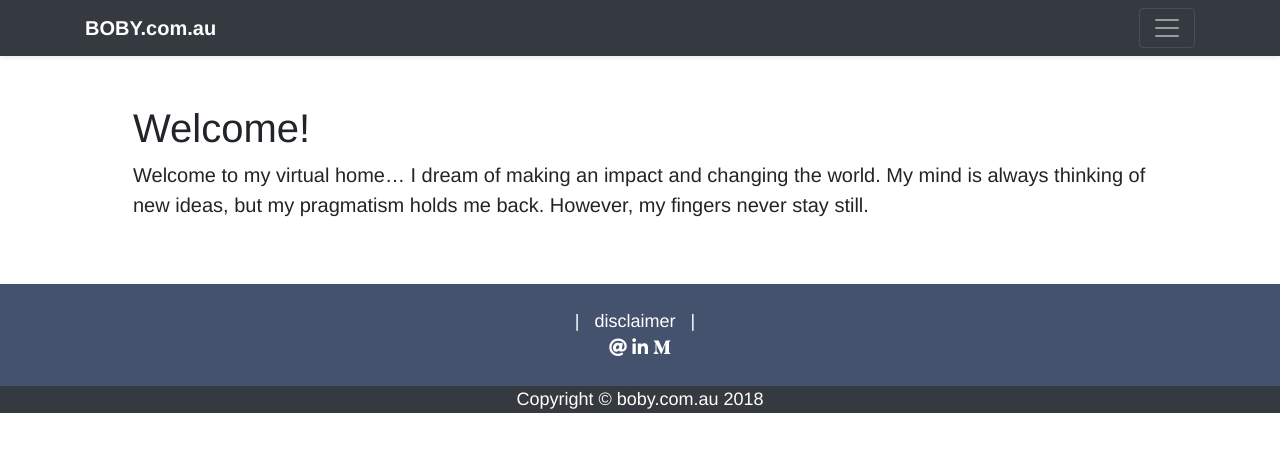
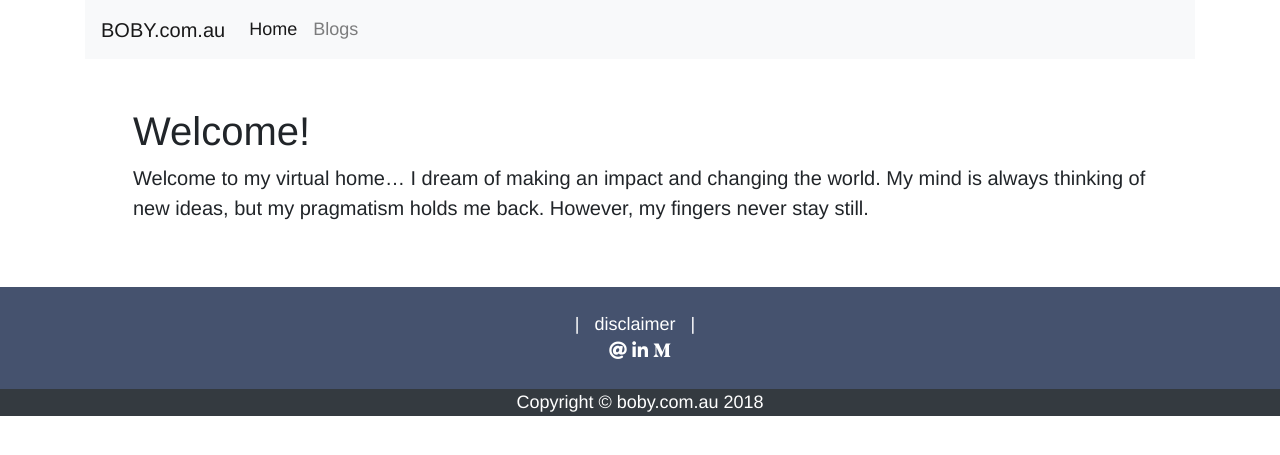
Before and after one commit to bobypt/bobycomau, a Jekyll site: the page built from index.html, in a window 1280 px wide. Shown: the top 455 px of the page. Built offline with Jekyll 4.4.1, drawn with Linux system fonts in a browser that asks for light colours; nearby versions of some CDN libraries; the list of posts is cut into pages by our own code.

```diff
--- a/_includes/nav.html
+++ b/_includes/nav.html
@@ -1,12 +1,20 @@
     <header>
-      <div class="navbar navbar-dark bg-dark shadow-sm">
-        <div class="container d-flex justify-content-between">
-          <a href="/" class="navbar-brand d-flex align-items-center">
-            <strong>BOBY.com.au</strong>
-          </a>
-          <button class="navbar-toggler" type="button" data-toggle="collapse" data-target="#navbarHeader" aria-controls="navbarHeader" aria-expanded="false" aria-label="Toggle navigation">
-            <span class="navbar-toggler-icon"></span>
-          </button>
+      <div class="container">
+      <nav class="navbar navbar-expand-lg navbar-light bg-light">
+        <a class="navbar-brand" href="#">BOBY.com.au</a>
+        <button class="navbar-toggler" type="button" data-toggle="collapse" data-target="#navbarNav" aria-controls="navbarNav" aria-expanded="false" aria-label="Toggle navigation">
+          <span class="navbar-toggler-icon"></span>
+        </button>
+        <div class="collapse navbar-collapse" id="navbarNav">
+          <ul class="navbar-nav">
+            <li class="nav-item active">
+              <a class="nav-link" href="/">Home</a>
+            </li>
+            <li class="nav-item">
+              <a class="nav-link" href="/posts/">Blogs</a>
+            </li>
+          </ul>
         </div>
+      </nav>
       </div>
     </header>
--- a/_layouts/default.html
+++ b/_layouts/default.html
@@ -7,7 +7,7 @@
   {% include nav.html %}
 
   <div id="post" class="container post">
-    <div class="row">
+    <div>
       {{ content }}
     </div>
   </div>
```
Also changed, not shown: _posts/2018-08-20-Welcome.md (+1 -0 lines).
